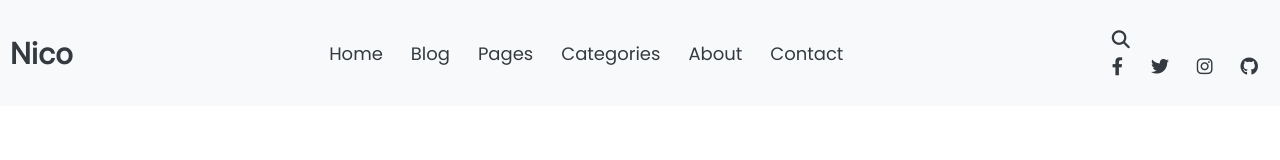
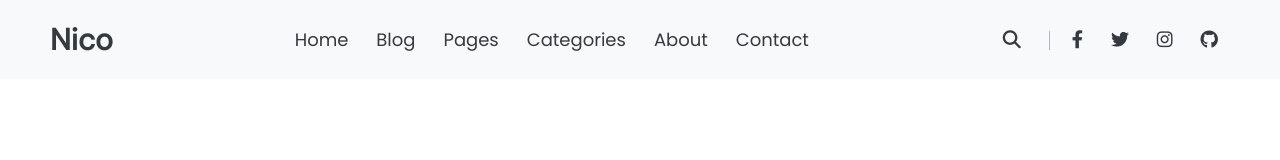
Before and after one commit to Afifa-alo/Nico-Ni, a plain HTML site: page SP5-Assignment/Nico's Blog/index.html in a window 1280 px wide. Drawn offline with Linux system fonts and the light colour scheme.

Commit message:
search box

```diff
--- a/SP5-Assignment/Nico's Blog/style.css
+++ b/SP5-Assignment/Nico's Blog/style.css
@@ -49,7 +49,11 @@ a{
     background-color: var(--light);
 }
 
-
+.container{
+    max-width: 1200px;
+    padding: 0 15px;
+    margin: auto;
+}
 
 /* section styling */
 
@@ -80,4 +84,11 @@ a{
     font-family: 'Poppins', sans-serif;
 }
 
+.search-box{
+    display: inline;
+    border-right: 1px solid var(--secondary);
+    padding-right: 12px;
+    margin-right: 10px;
+}
+
 /*------Navigation Menu------*/
```
